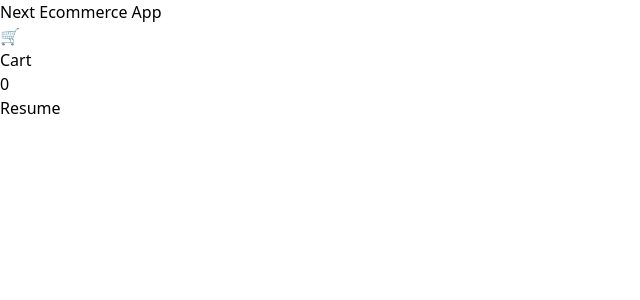
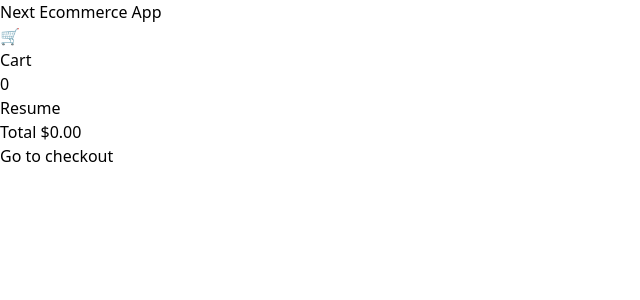
Before and after one commit to cardenasj97/next-ecommerce-1, a Next.js app: page /cart in a window 1280 px wide. Shown: the top 300 px of the page, without its empty margins (0-640 px from the left). Built offline with nearby package versions, Linux system fonts and the light colour scheme.

Commit message:
parse prices, render resume data, calculate totalAmount

```diff
--- a/src/app/cart/components/Products/Product/index.tsx
+++ b/src/app/cart/components/Products/Product/index.tsx
@@ -1,8 +1,10 @@
-import { ProductProps } from "@/app/home/types";
+import { CartItemType } from "@/app/components/Cart/types";
 import Image from "next/image";
 import React from "react";
 
-const Product = ({ image, name, price }: ProductProps) => {
+type ProductProps = CartItemType;
+
+const Product = ({ image, name, price, quantity }: ProductProps) => {
   return (
     <div className="gap-6 bg-white p-5 rounded-lg flex flex-row border border-solid">
       <div className="flex justify-center">
@@ -10,8 +12,9 @@ const Product = ({ image, name, price }: ProductProps) => {
       </div>
       <div className="flex flex-1 flex-col justify-between">
         <div>
-          <div className="font-bold text-xl">${price}</div>
+          <div className="font-bold text-xl">${price.toFixed(2)}</div>
           <div>{name}</div>
+          <div>Quantity: {quantity}</div>
         </div>
       </div>
     </div>
--- a/src/app/cart/components/Resume/index.tsx
+++ b/src/app/cart/components/Resume/index.tsx
@@ -1,9 +1,34 @@
+import { CartItemType } from "@/app/components/Cart/types";
+import { getCartData } from "@/app/components/Cart/utils";
 import React from "react";
 
 const Resume = () => {
+  const { cartItems, totalAmount } = getCartData();
+
   return (
-    <div className="flex-1 bg-white p-5 rounded-lg border border-solid">
+    <div className="flex-1 bg-white p-5 rounded-lg border border-solid h-fit">
       <h2 className="font-bold text-2xl mb-2">Resume</h2>
+
+      <div className="flex flex-col gap-6">
+        {cartItems.map((item: CartItemType) => {
+          return (
+            <div key={item.id} className="flex justify-between text-gray-500">
+              <span className="text text-wrap colum">
+                {item.name} x {item.quantity}
+              </span>
+
+              <span>${item.totalAmount.toFixed(2)}</span>
+            </div>
+          );
+        })}
+
+        <div className="flex justify-between font-bold">
+          <span>Total</span> <span>${totalAmount.toFixed(2)}</span>
+        </div>
+        <button className="rounded-lg bg-blue-400 py-3 px-6 text-white w-full">
+          Go to checkout
+        </button>
+      </div>
     </div>
   );
 };
--- a/src/app/components/Cart/types.ts
+++ b/src/app/components/Cart/types.ts
@@ -2,4 +2,5 @@ import { ProductType } from "@/app/home/types";
 
 export type CartItemType = ProductType & {
   quantity: number;
+  totalAmount: number;
 };
--- a/src/app/components/Cart/utils/index.ts
+++ b/src/app/components/Cart/utils/index.ts
@@ -4,13 +4,18 @@ export const getCartData = () => {
   const cart = localStorage.getItem("cart");
   const cartItems: CartItemType[] = cart ? JSON.parse(cart) : [];
 
-  const totalQuantity = cartItems.reduce(
-    (acc: number, curr: CartItemType) => acc + curr.quantity,
-    0
+  const totals = cartItems.reduce(
+    (acc, curr) => {
+      acc.totalQuantity += curr.quantity;
+      acc.totalAmount += curr.totalAmount;
+      return acc;
+    },
+    { totalQuantity: 0, totalAmount: 0 }
   );
 
   return {
     cartItems,
-    totalQuantity,
+    totalQuantity: totals.totalQuantity,
+    totalAmount: totals.totalAmount,
   };
 };
```
Also changed, not shown: src/app/home/Product.tsx (+11 -3 lines).
